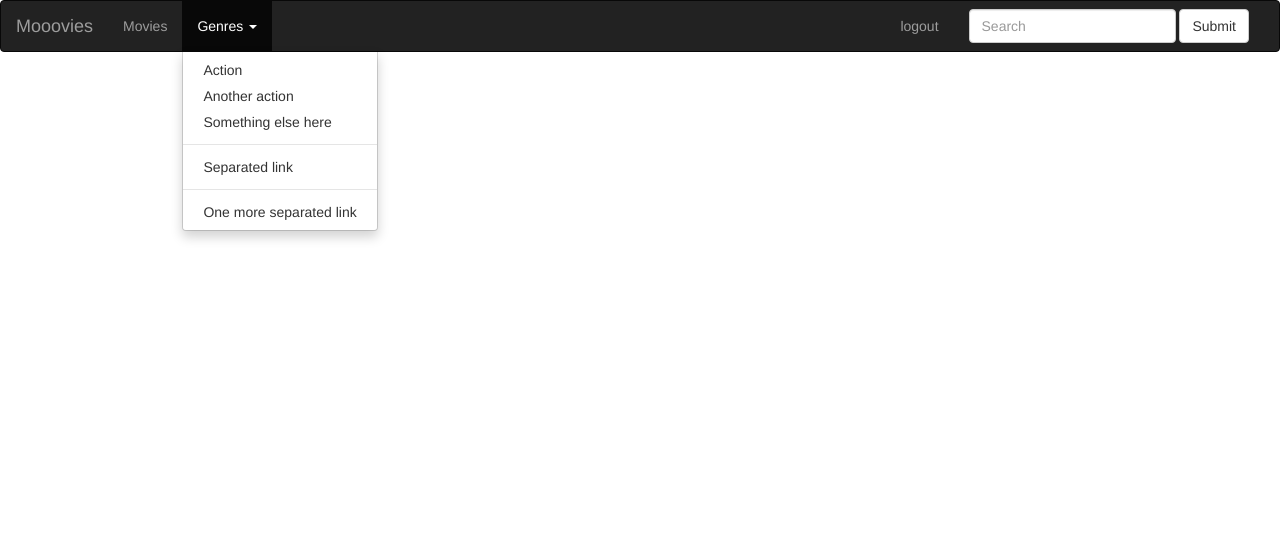
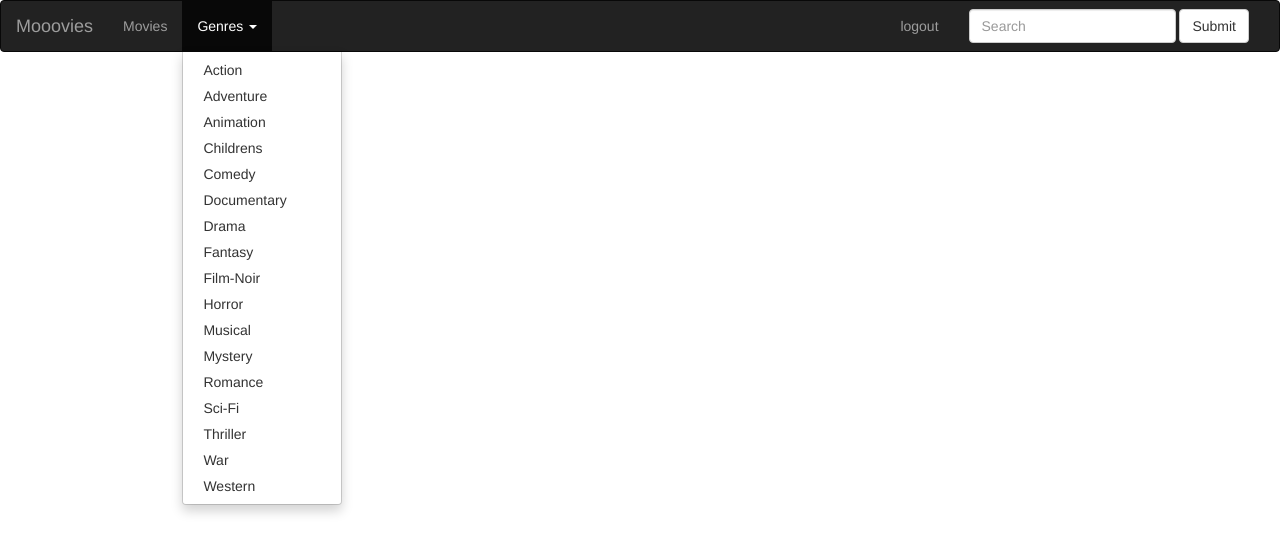
Before and after one commit to tarakdavis/django-movies, a Django app: template movielens/movieratings/templates/movieratings/WIP.html in a window 1280 px wide, after a click on "Genres". Shown: the top 553 px of the page. Run offline with Django 3.2, Linux system fonts and the light colour scheme; the template is opened without the code that fills it, so the values that code supplies are empty; some libraries are stand-ins or nearby versions.

Commit message:
dropdown genres

```diff
--- a/movielens/movieratings/static/movieratings/style.css
+++ b/movielens/movieratings/static/movieratings/style.css
@@ -52,5 +52,6 @@ h5{
  }
 
 .col2{
-  columns: 2;
+  columns: 4;
+  margin-top: 40px;
 }
--- a/movielens/templates/base.html
+++ b/movielens/templates/base.html
@@ -25,12 +25,22 @@
                         <a href="#" class="dropdown-toggle" data-toggle="dropdown" role="button" aria-expanded="false">Genres <span class="caret"></span></a>
                         <ul class="dropdown-menu" role="menu">
                             <li><a href="#">Action</a></li>
-                            <li><a href="#">Another action</a></li>
-                            <li><a href="#">Something else here</a></li>
-                            <li class="divider"></li>
-                            <li><a href="#">Separated link</a></li>
-                            <li class="divider"></li>
-                            <li><a href="#">One more separated link</a></li>
+                            <li><a href="#">Adventure</a></li>
+                            <li><a href="#">Animation</a></li>
+                            <li><a href="#">Childrens</a></li>
+                            <li><a href="#">Comedy</a></li>
+                            <li><a href="#">Documentary</a></li>
+                            <li><a href="#">Drama</a></li>
+                            <li><a href="#">Fantasy</a></li>
+                            <li><a href="#">Film-Noir</a></li>
+                            <li><a href="#">Horror</a></li>
+                            <li><a href="#">Musical</a></li>
+                            <li><a href="#">Mystery</a></li>
+                            <li><a href="#">Romance</a></li>
+                            <li><a href="#">Sci-Fi</a></li>
+                            <li><a href="#">Thriller</a></li>
+                            <li><a href="#">War</a></li>
+                            <li><a href="#">Western</a></li>
                         </ul>
                     </li>
                 </ul>
```
